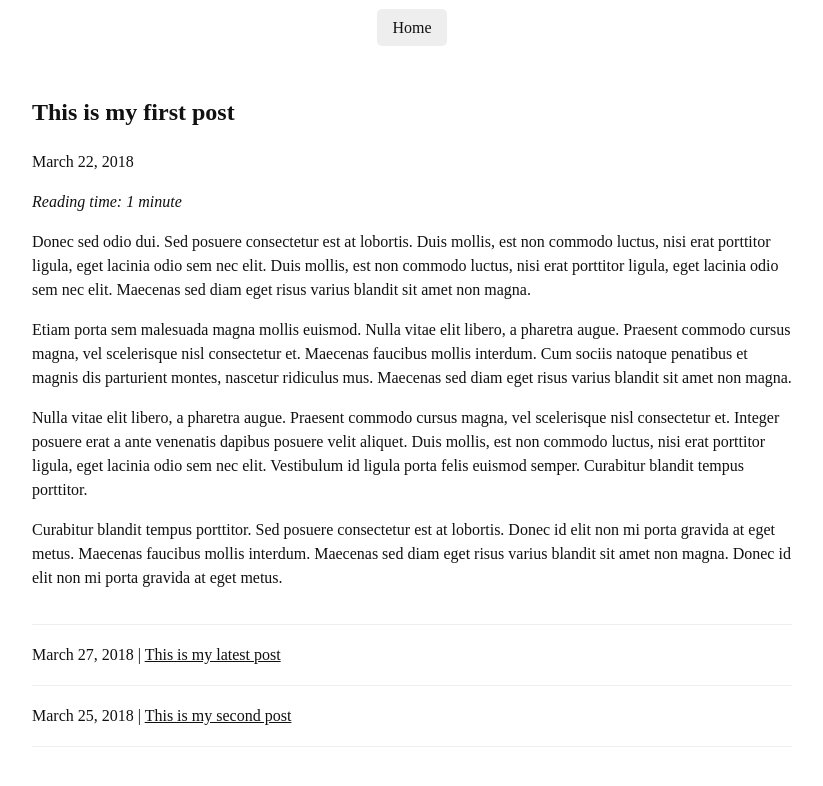
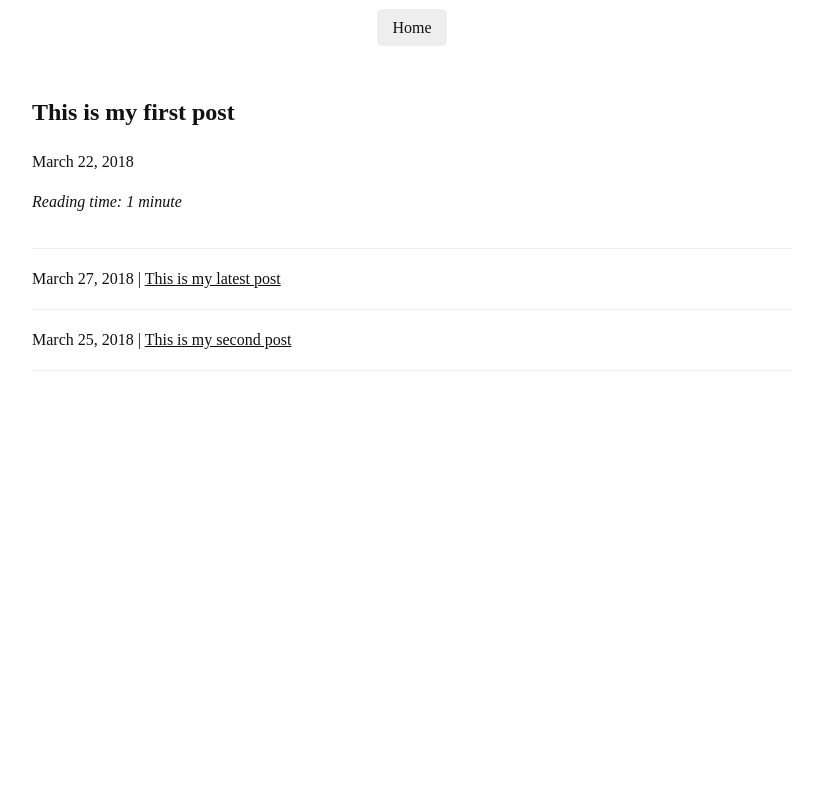
Before and after one commit to parks238/project-blog, a Jekyll site: the page built from _posts/2018-03-22-sample-post.md, in a window 1280 px wide. Shown: the top 786 px of the page, without its empty margins (228-1051 px from the left). Built offline with Jekyll 4.4.1, drawn with Linux system fonts in a browser that asks for light colours.

Commit message:
Update 2018-03-22-sample-post.md

```diff
--- a/_posts/2018-03-22-sample-post.md
+++ b/_posts/2018-03-22-sample-post.md
@@ -1,11 +1,3 @@
 ---
 title: This is my first post
 ---
-
-Donec sed odio dui. Sed posuere consectetur est at lobortis. Duis mollis, est non commodo luctus, nisi erat porttitor ligula, eget lacinia odio sem nec elit. Duis mollis, est non commodo luctus, nisi erat porttitor ligula, eget lacinia odio sem nec elit. Maecenas sed diam eget risus varius blandit sit amet non magna.
-
-Etiam porta sem malesuada magna mollis euismod. Nulla vitae elit libero, a pharetra augue. Praesent commodo cursus magna, vel scelerisque nisl consectetur et. Maecenas faucibus mollis interdum. Cum sociis natoque penatibus et magnis dis parturient montes, nascetur ridiculus mus. Maecenas sed diam eget risus varius blandit sit amet non magna.
-
-Nulla vitae elit libero, a pharetra augue. Praesent commodo cursus magna, vel scelerisque nisl consectetur et. Integer posuere erat a ante venenatis dapibus posuere velit aliquet. Duis mollis, est non commodo luctus, nisi erat porttitor ligula, eget lacinia odio sem nec elit. Vestibulum id ligula porta felis euismod semper. Curabitur blandit tempus porttitor.
-
-Curabitur blandit tempus porttitor. Sed posuere consectetur est at lobortis. Donec id elit non mi porta gravida at eget metus. Maecenas faucibus mollis interdum. Maecenas sed diam eget risus varius blandit sit amet non magna. Donec id elit non mi porta gravida at eget metus.
```
